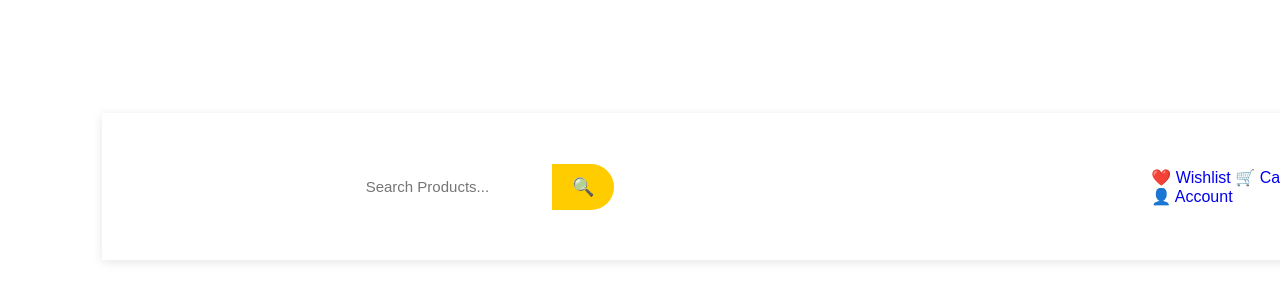
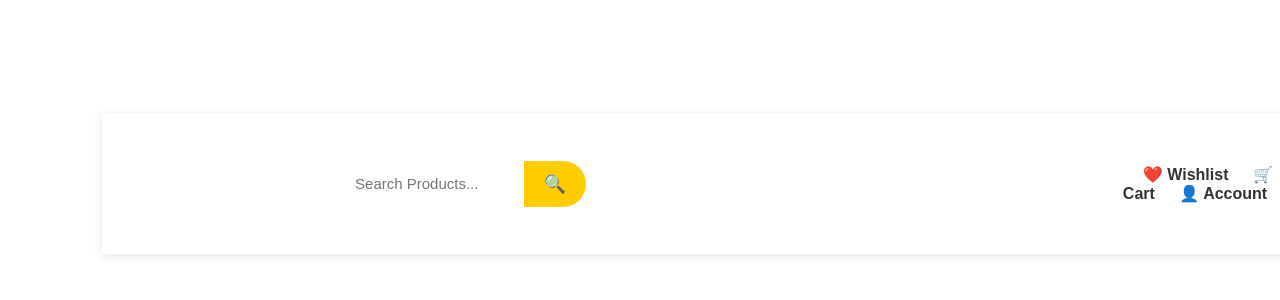
Before and after one commit to P3SSMARTSTORE/P3S, a plain HTML site: page index.html in a window 1280 px wide. Shown: the part 868-1168 px from the top of the page. Drawn offline with Linux system fonts and the light colour scheme.

Commit message:
Add styles for sticky header and header icons

```diff
--- a/css/style.css
+++ b/css/style.css
@@ -461,3 +461,26 @@ header{
     background:#ffffff;
     box-shadow:0 2px 10px rgba(0,0,0,.1);
 }
+header{
+    display:flex;
+    justify-content:space-between;
+    align-items:center;
+    padding:15px 8%;
+    background:#ffffff;
+    box-shadow:0 2px 10px rgba(0,0,0,.1);
+    position:sticky;
+    top:0;
+    z-index:1000;
+}
+
+.header-icons a{
+    text-decoration:none;
+    color:#333;
+    margin-left:20px;
+    font-weight:bold;
+    transition:.3s;
+}
+
+.header-icons a:hover{
+    color:#0d6efd;
+}
```
